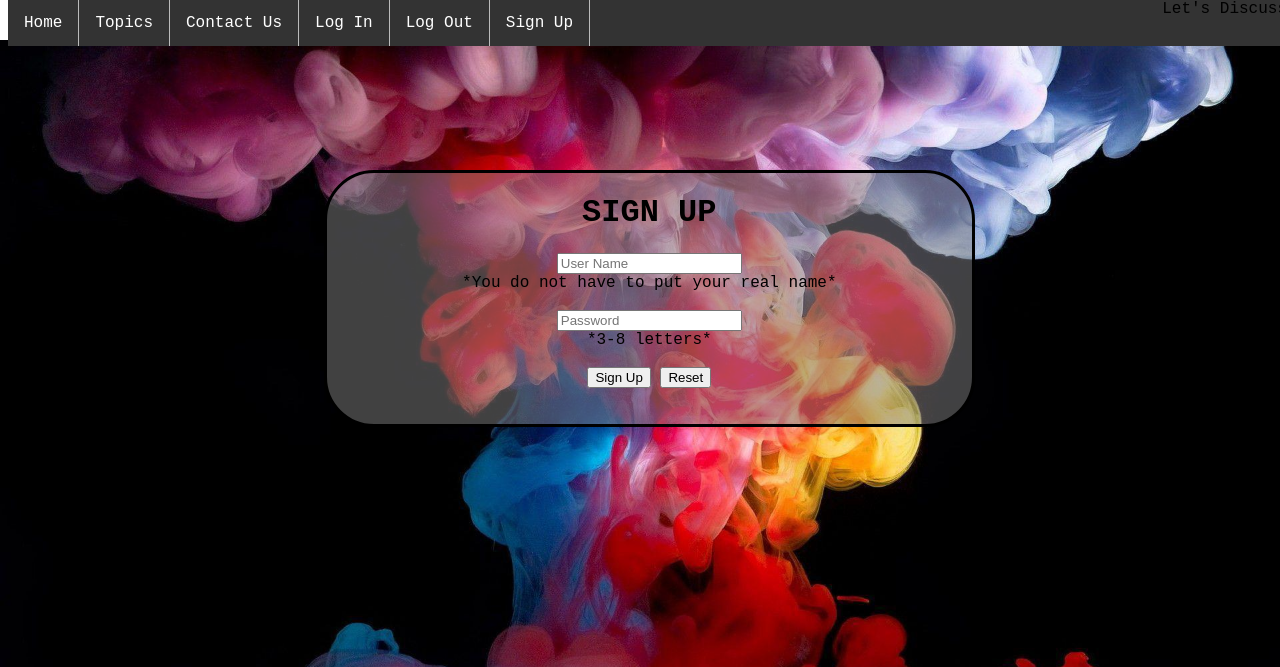
After one commit to majd19-meet/y2l-personal-project, a Flask app: page /signup in a window 1280 px wide. The commit adds this page. Shown: the top 667 px of the page. Run offline with Flask 2, Linux system fonts and the light colour scheme.

Commit message:
log in and sign up finished

```diff
--- a/app.py
+++ b/app.py
@@ -1,15 +1,24 @@
-from flask import render_template, Flask
+from flask import Flask, render_template, url_for, redirect, request, session
+from databases import add_user, get_all_users,query_by_username
 
 app = Flask(__name__)
 
 
-@app.route("/")
-def home_page():
-	return render_template("home.html")
+# @app.route("/")
+# def home_page():
+# 	return render_template("home.html")
+
+@app.route('/')
+def home():
+  if session.get('display_login') == True:
+    session['display_login'] = False
+    return render_template('home.html', logged_in=True)
+  else:
+    return render_template('home.html', logged_in=False)
 
 
 @app.route('/home')
-def home():
+def homepage():
     return render_template("home.html")
 
 @app.route('/topics')
@@ -18,9 +27,58 @@ def topics():
 
 @app.route('/contact')
 def contact():
-    return render_template("cont.html")
+    return render_template("contact.html")
 
 
+@app.route('/signup', methods=['GET', 'POST'])
+def signup_route():
+  if request.method == 'GET':
+    return render_template('signup.html')
+  else:
+    print ('Received POST request for sign up!')
+    # nationality = request.form['nationality']
+    name = request.form['name']
+    password= request.form['password']
+
+    g=query_by_username(name)
+
+    if g!=None:
+      print ('we already have a user with that name')
+    return redirect(url_for('home'))
+
+@app.route('/login', methods=['GET', 'POST'])
+def login_route():
+  if 'logged_in' in session and session['logged_in']==True:
+    return redirect (url_for('home'))
+  if request.method == 'POST':
+    # return redirect (url_for('home'))
+    print('hey')
+    user=query_by_username(request.form['name'])
+    if user==None:
+      return redirect (url_for('signup_route'))
+    else:
+      if request.form['password']==user.password:
+        session['logged_in'] = True
+        session['user_id']=user.id
+        session['display_login'] = True
+        return redirect(url_for('home'))
+
+      return render_template('login.html')
+  else:
+    return render_template('login.html')
+
+@app.route('/signup')
+def signup():
+    return render_template("signup.html")
+
+
+@app.route('/logout')
+def logout_route():
+  if 'user_id' in session:
+    del session['user_id']
+    session['logged_in']=False
+  return redirect(url_for('home'))
+  print('logged out')
 
 
 if __name__ == "__main__":
--- /dev/null
+++ b/static/css/signup.css
@@ -0,0 +1,63 @@
+body{
+ font-family: "Courier New", Courier, monospace;
+ background-image: url("/static/images/o.jpg");
+ background-repeat: no-repeat;
+ background-position: center;
+ background-size: 100%;
+ background-attachment: fixed;
+}
+
+ul{
+  list-style-type: none;
+  margin: 0;
+  padding: 0;
+  overflow: hidden;
+  background-color: #333;
+  position: fixed;
+  top: 0px;
+  width: 100%;
+}
+
+li {
+  float: left;
+  border-right: 1px solid #bbb;
+}
+
+
+li a {
+  display: block;
+  color: white;
+  text-align: center;
+  padding: 14px 16px;
+  text-decoration: none;
+}
+
+
+li a:hover {
+  background-color: #DC143C;
+}
+
+
+li:last-child{
+  display: block;
+  color: white;
+  text-align: center;
+  padding: 12px 15px;
+  text-decoration: none;
+  text-shadow:5px 5px 0.5px #DC143C;
+  font-family:URW Chancery L, cursive;
+}
+
+.signup{
+  position: relative;
+  left: 25%;
+  width:51%;
+  padding: 0;
+  margin: 0;
+  border-style: solid;
+  border-width: 3px;
+  border-radius: 50px;
+  background-color: rgba(130, 130, 130, 0.5);
+  text-align: center;
+  font-family: "Courier New", Courier, monospace;
+}
--- a/templates/cont.html
+++ b/templates/contact.html
@@ -1,7 +1,7 @@
 <!DOCTYPE html>
 <html>
     <head>
-    	<title>Topics - Let's Discuss</title>
+    	<title>Contact Us - Let's Discuss</title>
         <link rel="stylesheet" type="text/css" href="/static/css/contact.css">
     </head>
 
@@ -10,6 +10,9 @@
 			<li><a class="active" href="home">Home</a></li>
 			<li><a href="topics">Topics</a></li>
 			<li><a href="contact">Contact Us</a></li>
+	    	<li><a href="login">Log In</a></li>
+	    	<li ><a href="logout">Log Out</a></li>
+    		<li><a href="signup">Sign Up</a></li>
 			<li style="float:right">Let's Discuss</li>
 		</ul>
 	</body>
--- a/templates/home.html
+++ b/templates/home.html
@@ -14,13 +14,19 @@
     	<h3>Welcome to "Let's Discuss", where you have the opportunity to discuss different topics, with all kinds of people.
     	</h3>
 
+<!-- <div class="nav_bar"> -->
 	<ul>
 		<li><a class="active" href="home">Home</a></li>
 		<li><a href="topics">Topics</a></li>
 		<li><a href="contact">Contact Us</a></li>
+        <li><a href="login">Log In</a></li>
+        <li ><a href="logout">Log Out</a></li>
+        <li><a href="signup">Sign Up</a></li>
 		<li style="float:right">Let's Discuss</li>
 
+
 	</ul>
+    </div>
 
     </body>
 </html>
--- /dev/null
+++ b/templates/signup.html
@@ -0,0 +1,36 @@
+<!DOCTYPE html>
+<html>
+    <head>
+        <title>Sign In - Let's Discuss</title>
+        <link rel="stylesheet" type="text/css" href="/static/css/signup.css">
+
+<div class= "nav_bar">
+<ul>
+	<li><a class="active" href="home">Home</a></li>
+	<li><a href="topics">Topics</a></li>
+	<li><a href="contact">Contact Us</a></li>
+	<li><a href="login">Log In</a></li>
+    <li><a href="logout">Log Out</a></li>
+	<li><a href="signup">Sign Up</a></li>
+	<li style="float:right">Let's Discuss</li><br><br>
+</ul>
+</div>
+
+	</head>
+
+	<body>
+        <br><br><br><br><br><br><br><br><br>
+		<div class="signup">
+		<form method="POST">
+        	<h1>SIGN UP</h1>
+        	<input type="text" name="name" placeholder="User Name"><br>
+        	<label for="name">*You do not have to put your real name*</label><br><br>
+        	<input type="password" name="password" placeholder="Password" maxlength="8" minlength="3"><br>
+            <label for="name">*3-8 letters*</label><br><br>
+        	<input type="submit" value="Sign Up">
+            <input type="reset" value="Reset"><br><br>
+        	<br>
+        </form>
+    	</div>
+    </body>
+</html>
--- a/templates/topics.html
+++ b/templates/topics.html
@@ -11,6 +11,9 @@
 			<li><a class="active" href="home">Home</a></li>
 			<li><a href="topics">Topics</a></li>
 			<li><a href="contact">Contact Us</a></li>
+			<li><a href="login">Log In</a></li>
+            <li ><a href="logout">Log Out</a></li>
+    		<li><a href="signup">Sign Up</a></li>
 			<li style="float:right">Let's Discuss</li>
 		</ul>
     </body>
```
Also changed, not shown: databases.py (added, +31 -0 lines), model.py (added, +27 -0 lines), print_databases.py (added, +57 -0 lines), static/css/login.css (added, +66 -0 lines), static/css/style.css (+13 -10 lines), templates/login.html (added, +39 -0 lines), templates/topics.css (deleted, +0 -51 lines), project.db (added), static/images/back.jpg (deleted), static/images/f.jpg (added), static/images/l.jpeg (added), static/images/o.jpg (added).
